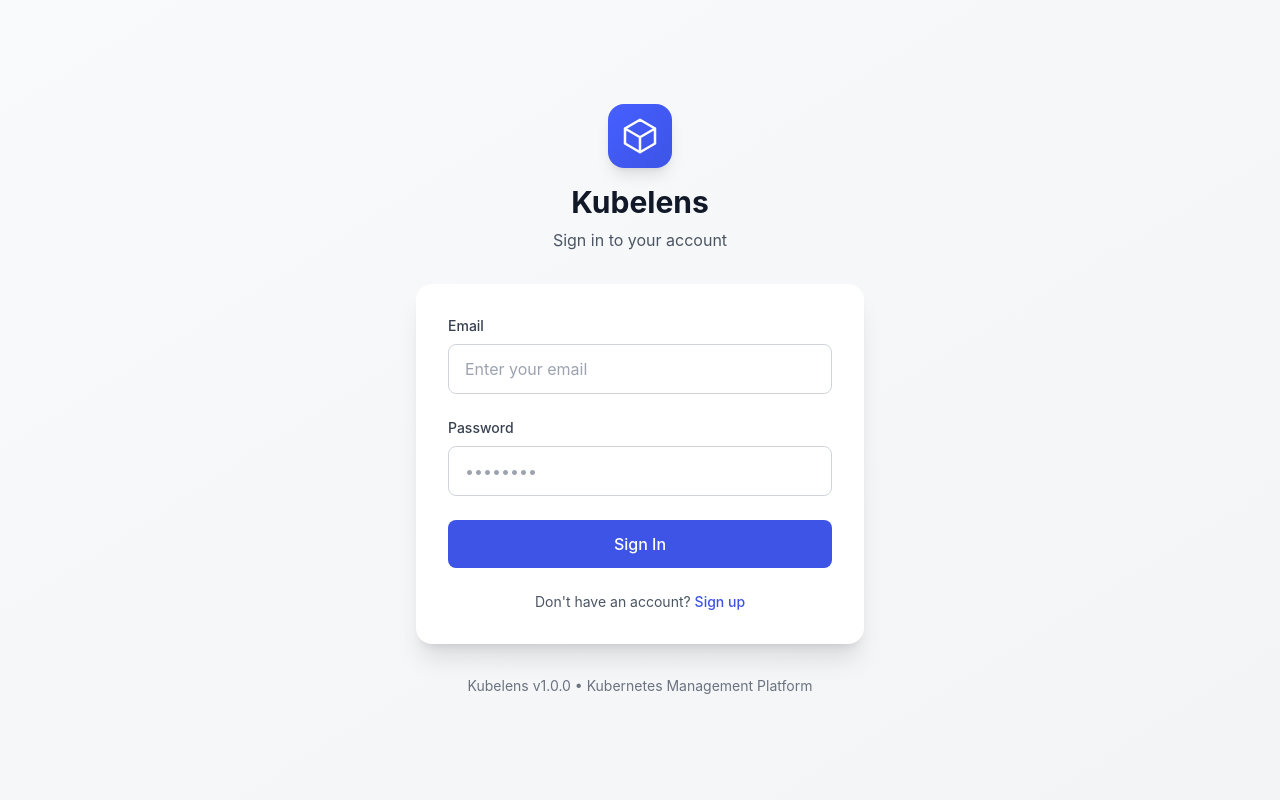
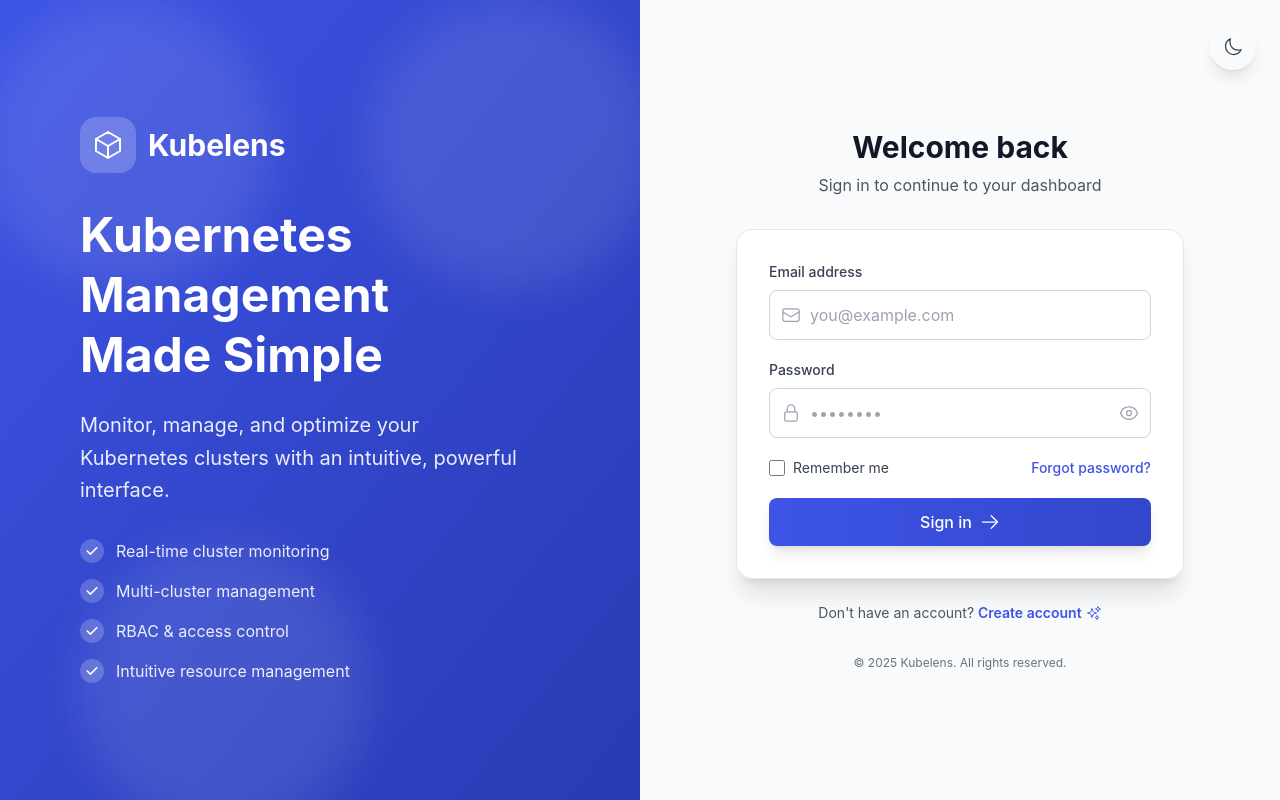
Before and after one commit to kubelensai/kubelens, a React (Vite) app in the folder src/app/: page /login in a window 1280 px wide. Built offline with nearby package versions, Linux system fonts and the light colour scheme; no server answers.

Commit message:
Implement dark mode toggle and add animated blob effect to login page; enhance login form with new icons and improved layout.

```diff
--- a/src/app/src/index.css
+++ b/src/app/src/index.css
@@ -172,4 +172,32 @@ html.dark body {
   .table-row-hover {
     @apply hover:bg-gray-50 dark:hover:bg-gray-800/50 transition-colors cursor-pointer;
   }
+
+  /* Animated blob effect for login page */
+  @keyframes blob {
+    0%, 100% {
+      transform: translate(0, 0) scale(1);
+    }
+    25% {
+      transform: translate(20px, -50px) scale(1.1);
+    }
+    50% {
+      transform: translate(-20px, 20px) scale(0.9);
+    }
+    75% {
+      transform: translate(50px, 50px) scale(1.05);
+    }
+  }
+
+  .animate-blob {
+    animation: blob 7s infinite;
+  }
+
+  .animation-delay-2000 {
+    animation-delay: 2s;
+  }
+
+  .animation-delay-4000 {
+    animation-delay: 4s;
+  }
 }
--- a/src/app/src/pages/Login.tsx
+++ b/src/app/src/pages/Login.tsx
@@ -1,15 +1,53 @@
-import { useState } from 'react'
+import { useState, useEffect } from 'react'
 import { useNavigate, Link } from 'react-router-dom'
 import { useMutation, useQuery } from '@tanstack/react-query'
 import api from '@/services/api'
 import { useAuthStore } from '@/stores/authStore'
-import { CubeIcon } from '@heroicons/react/24/outline'
+import {
+  CubeIcon,
+  EnvelopeIcon,
+  LockClosedIcon,
+  EyeIcon,
+  EyeSlashIcon,
+  ArrowRightIcon,
+  SparklesIcon,
+  SunIcon,
+  MoonIcon
+} from '@heroicons/react/24/outline'
 
 export default function Login() {
   const [email, setEmail] = useState('')
   const [password, setPassword] = useState('')
+  const [showPassword, setShowPassword] = useState(false)
+  const [darkMode, setDarkMode] = useState(false)
   const navigate = useNavigate()
   const { login } = useAuthStore()
+
+  // Initialize dark mode from localStorage or system preference
+  useEffect(() => {
+    const savedTheme = localStorage.getItem('theme')
+    const prefersDark = window.matchMedia('(prefers-color-scheme: dark)').matches
+
+    if (savedTheme === 'dark' || (!savedTheme && prefersDark)) {
+      setDarkMode(true)
+      document.documentElement.classList.add('dark')
+    } else {
+      setDarkMode(false)
+      document.documentElement.classList.remove('dark')
+    }
+  }, [])
+
+  // Toggle dark mode
+  const toggleDarkMode = () => {
+    setDarkMode(!darkMode)
+    if (!darkMode) {
+      document.documentElement.classList.add('dark')
+      localStorage.setItem('theme', 'dark')
+    } else {
+      document.documentElement.classList.remove('dark')
+      localStorage.setItem('theme', 'light')
+    }
+  }
 
   // Check if GCP module is enabled
   const { data: integrations = [] } = useQuery({
@@ -56,77 +94,210 @@ export default function Login() {
   }
 
   return (
-    <div className="min-h-screen flex items-center justify-center bg-gradient-to-br from-gray-50 to-gray-100 dark:from-gray-900 dark:to-gray-800 px-4">
-      <div className="max-w-md w-full">
-        {/* Logo and Title */}
-        <div className="text-center mb-8">
+    <div className="min-h-screen flex relative">
+      {/* Dark Mode Toggle - Fixed Position */}
+      <button
+        onClick={toggleDarkMode}
+        className="fixed top-6 right-6 z-50 p-3 rounded-full bg-white/10 dark:bg-gray-800/50 backdrop-blur-md border border-white/20 dark:border-gray-700 hover:bg-white/20 dark:hover:bg-gray-700/50 transition-all shadow-lg hover:shadow-xl group"
+        aria-label="Toggle dark mode"
+      >
+        {darkMode ? (
+          <SunIcon className="h-5 w-5 text-yellow-400 group-hover:rotate-180 transition-transform duration-500" />
+        ) : (
+          <MoonIcon className="h-5 w-5 text-gray-700 group-hover:rotate-12 transition-transform duration-300" />
+        )}
+      </button>
+
+      {/* Left Side - Branding */}
+      <div className="hidden lg:flex lg:w-1/2 bg-gradient-to-br from-primary-600 via-primary-700 to-primary-800 relative overflow-hidden">
+        {/* Animated Background Pattern */}
+        <div className="absolute inset-0 opacity-10">
+          <div className="absolute top-0 -left-4 w-72 h-72 bg-white rounded-full mix-blend-multiply filter blur-xl animate-blob"></div>
+          <div className="absolute top-0 -right-4 w-72 h-72 bg-white rounded-full mix-blend-multiply filter blur-xl animate-blob animation-delay-2000"></div>
+          <div className="absolute -bottom-8 left-20 w-72 h-72 bg-white rounded-full mix-blend-multiply filter blur-xl animate-blob animation-delay-4000"></div>
+        </div>
+
+        {/* Content */}
+        <div className="relative z-10 flex flex-col justify-center px-12 xl:px-20 text-white">
+          {/* Logo */}
+          <div className="flex items-center gap-3 mb-8">
+            <div className="flex items-center justify-center w-14 h-14 bg-white/20 backdrop-blur-sm rounded-2xl">
+              <CubeIcon className="w-8 h-8" />
+            </div>
+            <span className="text-3xl font-bold">Kubelens</span>
+          </div>
+
+          {/* Hero Text */}
+          <h1 className="text-5xl font-bold mb-6 leading-tight">
+            Kubernetes<br />
+            Management<br />
+            Made Simple
+          </h1>
+
+          <p className="text-xl text-white/90 mb-8 max-w-md leading-relaxed">
+            Monitor, manage, and optimize your Kubernetes clusters with an intuitive, powerful interface.
+          </p>
+
+          {/* Features */}
+          <div className="space-y-4">
+            {[
+              'Real-time cluster monitoring',
+              'Multi-cluster management',
+              'RBAC & access control',
+              'Intuitive resource management'
+            ].map((feature, index) => (
+              <div key={index} className="flex items-center gap-3">
+                <div className="flex items-center justify-center w-6 h-6 bg-white/20 rounded-full">
+                  <svg className="w-4 h-4" fill="currentColor" viewBox="0 0 20 20">
+                    <path fillRule="evenodd" d="M16.707 5.293a1 1 0 010 1.414l-8 8a1 1 0 01-1.414 0l-4-4a1 1 0 011.414-1.414L8 12.586l7.293-7.293a1 1 0 011.414 0z" clipRule="evenodd" />
+                  </svg>
+                </div>
+                <span className="text-white/90">{feature}</span>
+              </div>
+            ))}
+          </div>
+        </div>
+      </div>
+
+      {/* Right Side - Login Form */}
+      <div className="flex-1 flex items-center justify-center px-4 sm:px-6 lg:px-8 bg-gray-50 dark:bg-gray-900">
+        <div className="w-full max-w-md">
+          {/* Mobile Logo */}
+          <div className="lg:hidden text-center mb-8">
             <div className="inline-flex items-center justify-center w-16 h-16 bg-gradient-to-br from-primary-500 to-primary-600 rounded-2xl mb-4 shadow-lg">
               <CubeIcon className="w-10 h-10 text-white" />
             </div>
             <h1 className="text-3xl font-bold text-gray-900 dark:text-white">Kubelens</h1>
-          <p className="text-gray-600 dark:text-gray-400 mt-2">Sign in to your account</p>
+          </div>
+
+          {/* Welcome Text */}
+          <div className="text-center mb-8">
+            <h2 className="text-3xl font-bold text-gray-900 dark:text-white mb-2">
+              Welcome back
+            </h2>
+            <p className="text-gray-600 dark:text-gray-400">
+              Sign in to continue to your dashboard
+            </p>
           </div>
 
           {/* Login Card */}
-        <div className="bg-white dark:bg-gray-800 rounded-2xl shadow-xl p-8">
+          <div className="bg-white dark:bg-gray-800 rounded-2xl shadow-xl border border-gray-200 dark:border-gray-700 p-8">
             {/* Error Message */}
             {loginMutation.isError && (
-            <div className="mb-6 p-4 bg-red-50 dark:bg-red-900/20 border border-red-200 dark:border-red-800 rounded-lg">
-              <p className="text-sm text-red-600 dark:text-red-400">
-                {(loginMutation.error as any)?.response?.data?.error || 'Login failed. Please try again.'}
+              <div className="mb-6 p-4 bg-red-50 dark:bg-red-900/20 border-l-4 border-red-500 rounded-r-lg">
+                <div className="flex items-start">
+                  <div className="flex-shrink-0">
+                    <svg className="h-5 w-5 text-red-400" viewBox="0 0 20 20" fill="currentColor">
+                      <path fillRule="evenodd" d="M10 18a8 8 0 100-16 8 8 0 000 16zM8.707 7.293a1 1 0 00-1.414 1.414L8.586 10l-1.293 1.293a1 1 0 101.414 1.414L10 11.414l1.293 1.293a1 1 0 001.414-1.414L11.414 10l1.293-1.293a1 1 0 00-1.414-1.414L10 8.586 8.707 7.293z" clipRule="evenodd" />
+                    </svg>
+                  </div>
+                  <div className="ml-3">
+                    <p className="text-sm text-red-700 dark:text-red-400">
+                      {(loginMutation.error as any)?.response?.data?.error || 'Invalid email or password. Please try again.'}
                     </p>
+                  </div>
+                </div>
               </div>
             )}
 
             {/* Login Form */}
-          <form onSubmit={handleSubmit} className="space-y-6">
+            <form onSubmit={handleSubmit} className="space-y-5">
+              {/* Email Field */}
               <div>
                 <label htmlFor="email" className="block text-sm font-medium text-gray-700 dark:text-gray-300 mb-2">
-                Email
+                  Email address
                 </label>
+                <div className="relative">
+                  <div className="absolute inset-y-0 left-0 pl-3 flex items-center pointer-events-none">
+                    <EnvelopeIcon className="h-5 w-5 text-gray-400" />
+                  </div>
                   <input
                     id="email"
                     type="email"
                     value={email}
                     onChange={(e) => setEmail(e.target.value)}
-                placeholder="Enter your email"
-                className="w-full px-4 py-3 border border-gray-300 dark:border-gray-600 rounded-lg bg-white dark:bg-gray-700 text-gray-900 dark:text-white placeholder-gray-400 focus:outline-none focus:ring-2 focus:ring-primary-500 focus:border-transparent transition-colors"
+                    placeholder="you@example.com"
+                    className="block w-full pl-10 pr-3 py-3 border border-gray-300 dark:border-gray-600 rounded-lg bg-white dark:bg-gray-700 text-gray-900 dark:text-white placeholder-gray-400 focus:outline-none focus:ring-2 focus:ring-primary-500 focus:border-transparent transition-all"
                     required
                     disabled={loginMutation.isPending}
+                    autoComplete="email"
                   />
                 </div>
+              </div>
 
+              {/* Password Field */}
               <div>
                 <label htmlFor="password" className="block text-sm font-medium text-gray-700 dark:text-gray-300 mb-2">
                   Password
                 </label>
+                <div className="relative">
+                  <div className="absolute inset-y-0 left-0 pl-3 flex items-center pointer-events-none">
+                    <LockClosedIcon className="h-5 w-5 text-gray-400" />
+                  </div>
                   <input
                     id="password"
-                type="password"
+                    type={showPassword ? 'text' : 'password'}
                     value={password}
                     onChange={(e) => setPassword(e.target.value)}
                     placeholder="••••••••"
-                className="w-full px-4 py-3 border border-gray-300 dark:border-gray-600 rounded-lg bg-white dark:bg-gray-700 text-gray-900 dark:text-white placeholder-gray-400 focus:outline-none focus:ring-2 focus:ring-primary-500 focus:border-transparent transition-colors"
+                    className="block w-full pl-10 pr-10 py-3 border border-gray-300 dark:border-gray-600 rounded-lg bg-white dark:bg-gray-700 text-gray-900 dark:text-white placeholder-gray-400 focus:outline-none focus:ring-2 focus:ring-primary-500 focus:border-transparent transition-all"
                     required
                     disabled={loginMutation.isPending}
+                    autoComplete="current-password"
                   />
+                  <button
+                    type="button"
+                    onClick={() => setShowPassword(!showPassword)}
+                    className="absolute inset-y-0 right-0 pr-3 flex items-center text-gray-400 hover:text-gray-600 dark:hover:text-gray-300 transition-colors"
+                  >
+                    {showPassword ? (
+                      <EyeSlashIcon className="h-5 w-5" />
+                    ) : (
+                      <EyeIcon className="h-5 w-5" />
+                    )}
+                  </button>
+                </div>
               </div>
 
+              {/* Remember & Forgot */}
+              <div className="flex items-center justify-between">
+                <div className="flex items-center">
+                  <input
+                    id="remember-me"
+                    type="checkbox"
+                    className="h-4 w-4 text-primary-600 focus:ring-primary-500 border-gray-300 dark:border-gray-600 rounded"
+                  />
+                  <label htmlFor="remember-me" className="ml-2 block text-sm text-gray-700 dark:text-gray-300">
+                    Remember me
+                  </label>
+                </div>
+                <button
+                  type="button"
+                  className="text-sm font-medium text-primary-600 hover:text-primary-500 dark:text-primary-400 dark:hover:text-primary-300 transition-colors"
+                >
+                  Forgot password?
+                </button>
+              </div>
+
+              {/* Submit Button */}
               <button
                 type="submit"
                 disabled={loginMutation.isPending}
-              className="w-full bg-primary-600 hover:bg-primary-700 text-white font-medium py-3 px-4 rounded-lg transition-colors focus:outline-none focus:ring-2 focus:ring-offset-2 focus:ring-primary-500 disabled:opacity-50 disabled:cursor-not-allowed"
+                className="w-full flex items-center justify-center gap-2 bg-gradient-to-r from-primary-600 to-primary-700 hover:from-primary-700 hover:to-primary-800 text-white font-medium py-3 px-4 rounded-lg transition-all focus:outline-none focus:ring-2 focus:ring-offset-2 focus:ring-primary-500 disabled:opacity-50 disabled:cursor-not-allowed shadow-lg hover:shadow-xl transform hover:-translate-y-0.5"
               >
                 {loginMutation.isPending ? (
-                <span className="flex items-center justify-center">
-                  <svg className="animate-spin -ml-1 mr-3 h-5 w-5 text-white" fill="none" viewBox="0 0 24 24">
+                  <>
+                    <svg className="animate-spin h-5 w-5 text-white" fill="none" viewBox="0 0 24 24">
                       <circle className="opacity-25" cx="12" cy="12" r="10" stroke="currentColor" strokeWidth="4" />
                       <path className="opacity-75" fill="currentColor" d="M4 12a8 8 0 018-8V0C5.373 0 0 5.373 0 12h4zm2 5.291A7.962 7.962 0 014 12H0c0 3.042 1.135 5.824 3 7.938l3-2.647z" />
                     </svg>
-                  Signing in...
-                </span>
+                    <span>Signing in...</span>
+                  </>
                 ) : (
-                'Sign In'
+                  <>
+                    <span>Sign in</span>
+                    <ArrowRightIcon className="h-5 w-5" />
+                  </>
                 )}
               </button>
             </form>
@@ -139,7 +310,7 @@ export default function Login() {
                     <div className="w-full border-t border-gray-300 dark:border-gray-600" />
                   </div>
                   <div className="relative flex justify-center text-sm">
-                  <span className="px-2 bg-white dark:bg-gray-800 text-gray-500 dark:text-gray-400">
+                    <span className="px-3 bg-white dark:bg-gray-800 text-gray-500 dark:text-gray-400 font-medium">
                       Or continue with
                     </span>
                   </div>
@@ -148,35 +319,37 @@ export default function Login() {
                 <button
                   type="button"
                   onClick={handleGoogleSignin}
-                className="w-full flex items-center justify-center gap-3 bg-white dark:bg-gray-700 border border-gray-300 dark:border-gray-600 hover:bg-gray-50 dark:hover:bg-gray-600 text-gray-700 dark:text-gray-200 font-medium py-3 px-4 rounded-lg transition-colors focus:outline-none focus:ring-2 focus:ring-offset-2 focus:ring-gray-500"
+                  className="w-full flex items-center justify-center gap-3 bg-white dark:bg-gray-700 border-2 border-gray-300 dark:border-gray-600 hover:border-gray-400 dark:hover:border-gray-500 hover:bg-gray-50 dark:hover:bg-gray-600 text-gray-700 dark:text-gray-200 font-medium py-3 px-4 rounded-lg transition-all focus:outline-none focus:ring-2 focus:ring-offset-2 focus:ring-gray-500 shadow-sm hover:shadow"
                 >
-                <svg className="w-5 h-5" viewBox="0 0 24 24" fill="currentColor">
+                  <svg className="w-5 h-5" viewBox="0 0 24 24">
                     <path d="M22.56 12.25c0-.78-.07-1.53-.2-2.25H12v4.26h5.92c-.26 1.37-1.04 2.53-2.21 3.31v2.77h3.57c2.08-1.92 3.28-4.74 3.28-8.09z" fill="#4285F4" />
                     <path d="M12 23c2.97 0 5.46-.98 7.28-2.66l-3.57-2.77c-.98.66-2.23 1.06-3.71 1.06-2.86 0-5.29-1.93-6.16-4.53H2.18v2.84C3.99 20.53 7.7 23 12 23z" fill="#34A853" />
                     <path d="M5.84 14.09c-.22-.66-.35-1.36-.35-2.09s.13-1.43.35-2.09V7.07H2.18C1.43 8.55 1 10.22 1 12s.43 3.45 1.18 4.93l2.85-2.22.81-.62z" fill="#FBBC05" />
                     <path d="M12 5.38c1.62 0 3.06.56 4.21 1.64l3.15-3.15C17.45 2.09 14.97 1 12 1 7.7 1 3.99 3.47 2.18 7.07l3.66 2.84c.87-2.6 3.3-4.53 6.16-4.53z" fill="#EA4335" />
                   </svg>
-                Sign in with Google
+                  <span>Sign in with Google</span>
                 </button>
               </>
             )}
+          </div>
 
           {/* Sign Up Link */}
           <p className="mt-6 text-center text-sm text-gray-600 dark:text-gray-400">
             Don't have an account?{' '}
             <Link
               to="/signup"
-              className="font-medium text-primary-600 hover:text-primary-500 dark:text-primary-400 dark:hover:text-primary-300 transition-colors"
+              className="font-semibold text-primary-600 hover:text-primary-500 dark:text-primary-400 dark:hover:text-primary-300 transition-colors inline-flex items-center gap-1"
             >
-              Sign up
+              <span>Create account</span>
+              <SparklesIcon className="h-4 w-4" />
             </Link>
           </p>
-        </div>
 
           {/* Footer */}
-        <p className="mt-8 text-center text-sm text-gray-500 dark:text-gray-400">
-          Kubelens v1.0.0 • Kubernetes Management Platform
+          <p className="mt-8 text-center text-xs text-gray-500 dark:text-gray-500">
+            © 2025 Kubelens. All rights reserved.
           </p>
+        </div>
       </div>
     </div>
   )
```
Lines whose indentation alone changed are shown as unchanged.
